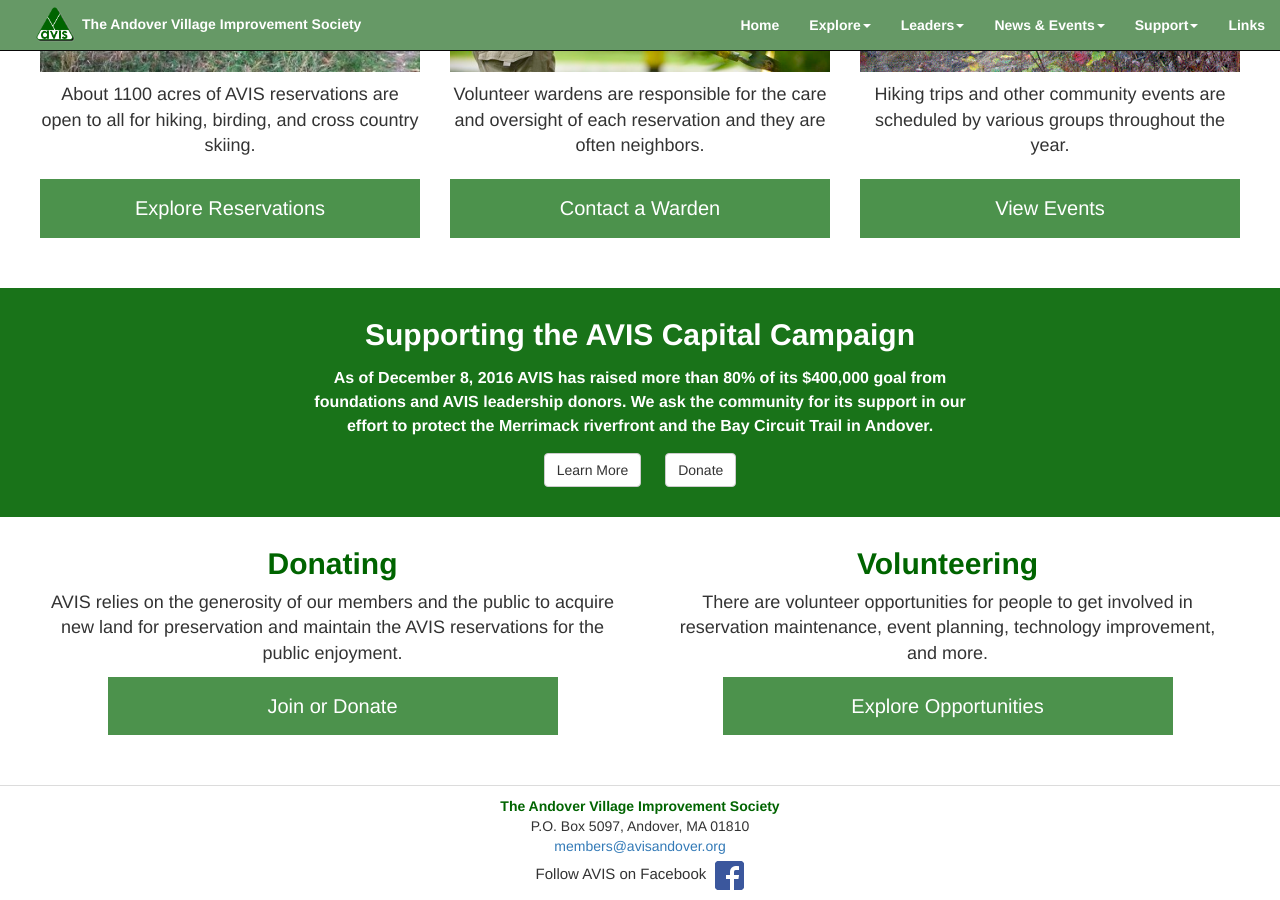
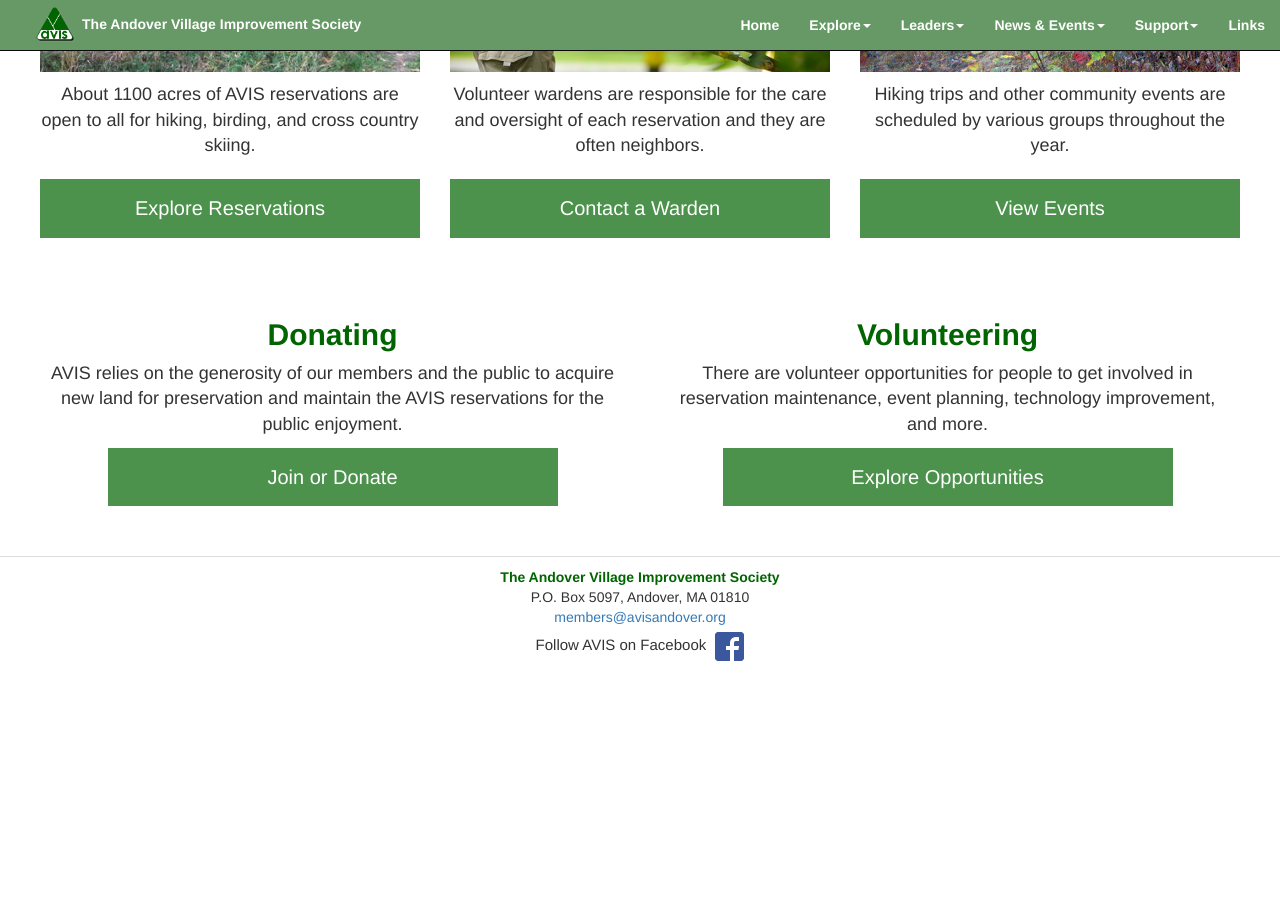
Before and after one commit to avisandover/avis-website, a Jekyll site: the page built from index.html, in a window 1280 px wide and 900 px high, scrolled down 1073 px. Built offline with Jekyll 4.4.1, drawn with Linux system fonts in a browser that asks for light colours; after the commit the page ends 1744 px from its top, so only the background shows below that.

Commit message:
Removed Capital Campaign

```diff
--- a/index.html
+++ b/index.html
@@ -53,19 +53,6 @@
       </div>
     </section>
 
-    <section id="support" class="row">
-      <div class="col-xs-12">
-        <div class="support-title">
-          <h2>Supporting the AVIS Capital Campaign</h2>
-          <h4>As of December 8, 2016 AVIS has raised more than 80% of its $400,000 goal from foundations and AVIS leadership donors. We ask the community for its support in our effort to protect the Merrimack riverfront and the Bay Circuit Trail in Andover.</h4>
-          <p>
-            <a href="/assets/docs/CapitalCampaign.pdf" target="_blank" class="btn btn-default">Learn More</a>
-            <a href="/CapitalCampaign.html" class="btn btn-default">Donate</a>
-          </p>
-        </div>
-      </div>
-    </section>
-
     <section id="donate-volunteer">
       <div class="row">
         <div class="col-sm-6" id="donate">
```
